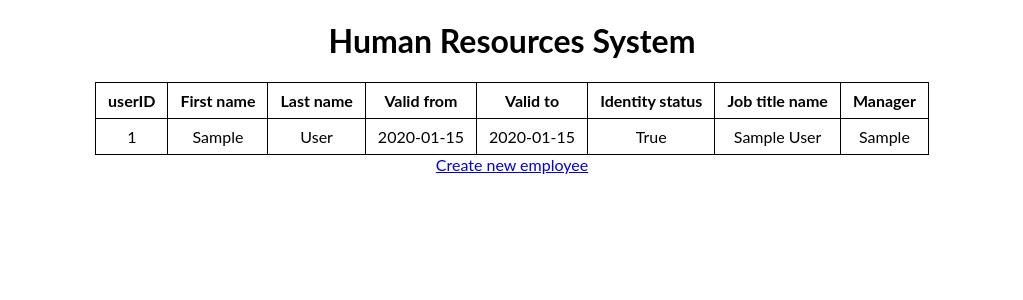
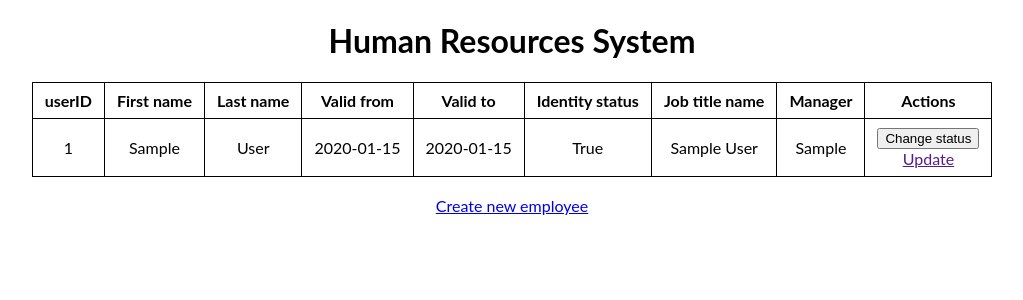
Before and after one commit to smichajlidis/iam-project, a Flask app: page / in a window 1280 px wide. Shown: the top 300 px of the page, without its empty margins (128-1151 px from the left). Run offline with Flask 3, Linux system fonts and the light colour scheme; the visitor is signed in with stand-in values (Sample User, id 1); tables that the repository leaves empty hold one stand-in row (values such as "Sample post").

Commit message:
add changing status method

```diff
--- a/hr/app.py
+++ b/hr/app.py
@@ -129,5 +129,19 @@ def create():
     else:
         return render_template('create.html')
 
+@app.route('/change-status/<string:user_id>', methods=["GET", "POST"])
+def update_status(user_id):
+
+    employee_to_update = Employee.query.get_or_404(user_id)
+
+    if request.method == 'POST':
+        employee_to_update.identity_status = not employee_to_update.identity_status
+
+    try:
+        db.session.commit()
+        return redirect('/')
+    except:
+        return 'There was a problem changing status that employee'
+
 if __name__ == "__main__":
     app.run(host="0.0.0.0", debug=True)
--- a/hr/templates/index.html
+++ b/hr/templates/index.html
@@ -20,9 +20,10 @@
                 <th>Identity status</th>
                 <th>Job title name</th>
                 <th>Manager</th>
+                <th>Actions</th>
             </tr>
             {% for employee in employees %}
-            <tr class="status-{{ employee.user_id | lower | replace(' ', '-') }}">
+            <tr>
                 <td>{{ employee.user_id }}</td>
                 <td>{{ employee.first_name }}</td>
                 <td>{{ employee.last_name }}</td>
@@ -31,11 +32,18 @@
                 <td>{{ employee.identity_status }}</td>
                 <td>{{ employee.job_title_name }}</td>
                 <td>{{ employee.manager }}</td>
+                <td>
+                    <form action="/change-status/{{ employee.user_id }}" method="POST" style="display:inline">
+                        <button type="Submit">Change status</button>
+                    </form>
+                    <br>
+                    <a href="">Update</a>
+                </td>
             </tr>
             {% endfor %}
         </table>
         {% endif %}
-
+        <br>
         <a href="/create">Create new employee</a>
 
 </div>
```
